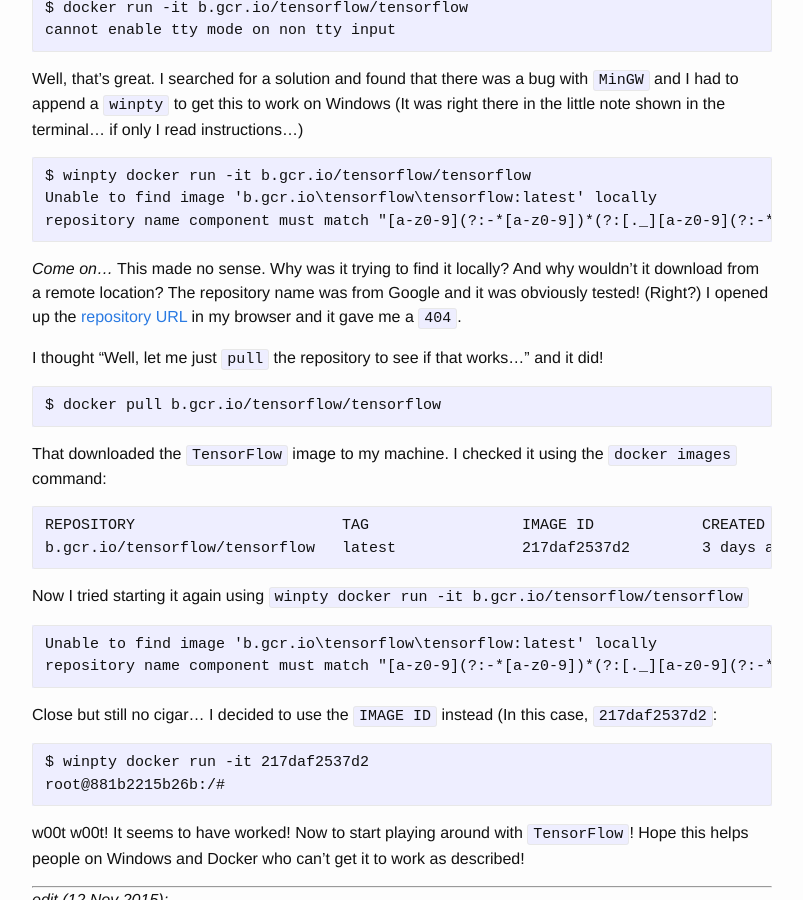
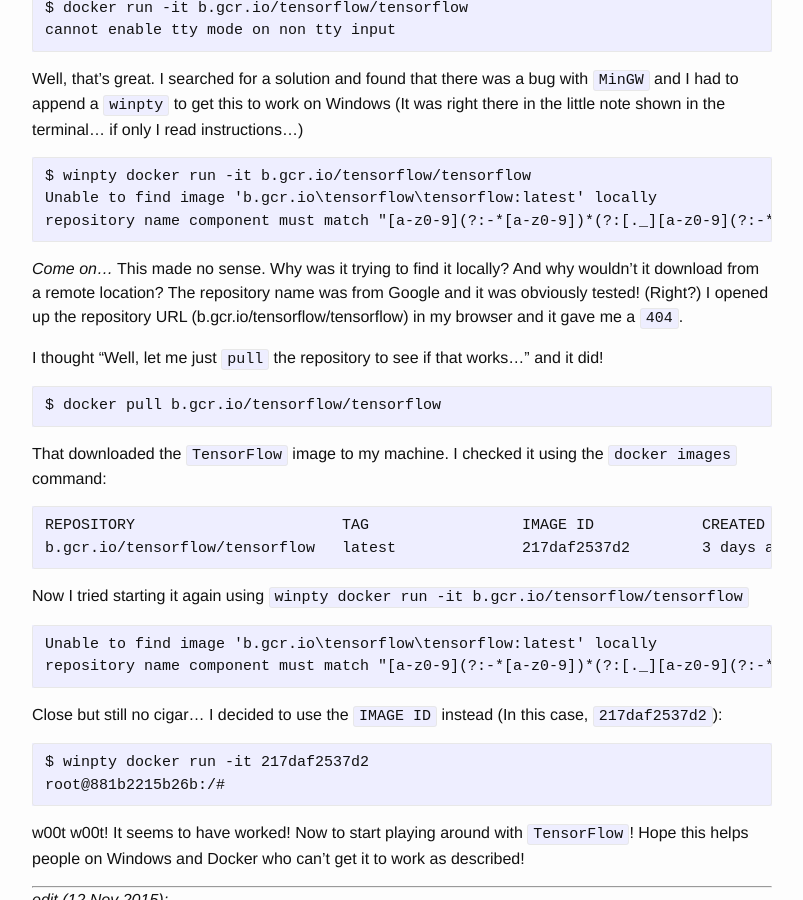
Before and after one commit to caffinc/caffinc.github.io, a Jekyll site: the page built from _posts/2015-11-10-tensorflow-windows.md, in a window 1280 px wide and 900 px high, scrolled down 1328 px. Shown: the whole window, without its empty margins (238-1041 px from the left). Built offline with Jekyll 4.4.1, drawn with Linux system fonts in a browser that asks for light colours; comment, search, counter and statistics services are not loaded.

Commit message:
Fixing small issues

```diff
--- a/_posts/2015-11-10-tensorflow-windows.md
+++ b/_posts/2015-11-10-tensorflow-windows.md
@@ -48,7 +48,7 @@ Well, that's great. I searched for a solution and found that there was a bug wit
     Unable to find image 'b.gcr.io\tensorflow\tensorflow:latest' locally
     repository name component must match "[a-z0-9](?:-*[a-z0-9])*(?:[._][a-z0-9](?:-*[a-z0-9])*)*"
 
-*Come on...* This made no sense. Why was it trying to find it locally? And why wouldn't it download from a remote location? The repository name was from Google and it was obviously tested! (Right?) I opened up the [repository URL](b.gcr.io/tensorflow/tensorflow) in my browser and it gave me a `404`.
+*Come on...* This made no sense. Why was it trying to find it locally? And why wouldn't it download from a remote location? The repository name was from Google and it was obviously tested! (Right?) I opened up the repository URL (b.gcr.io/tensorflow/tensorflow) in my browser and it gave me a `404`.
 
 I thought "Well, let me just `pull` the repository to see if that works..." and it did!
 
@@ -64,7 +64,7 @@ Now I tried starting it again using `winpty docker run -it b.gcr.io/tensorflow/t
     Unable to find image 'b.gcr.io\tensorflow\tensorflow:latest' locally
     repository name component must match "[a-z0-9](?:-*[a-z0-9])*(?:[._][a-z0-9](?:-*[a-z0-9])*)*"
 
-Close but still no cigar... I decided to use the `IMAGE ID` instead (In this case, `217daf2537d2`:
+Close but still no cigar... I decided to use the `IMAGE ID` instead (In this case, `217daf2537d2`):
 
     $ winpty docker run -it 217daf2537d2
     root@881b2215b26b:/#
```
